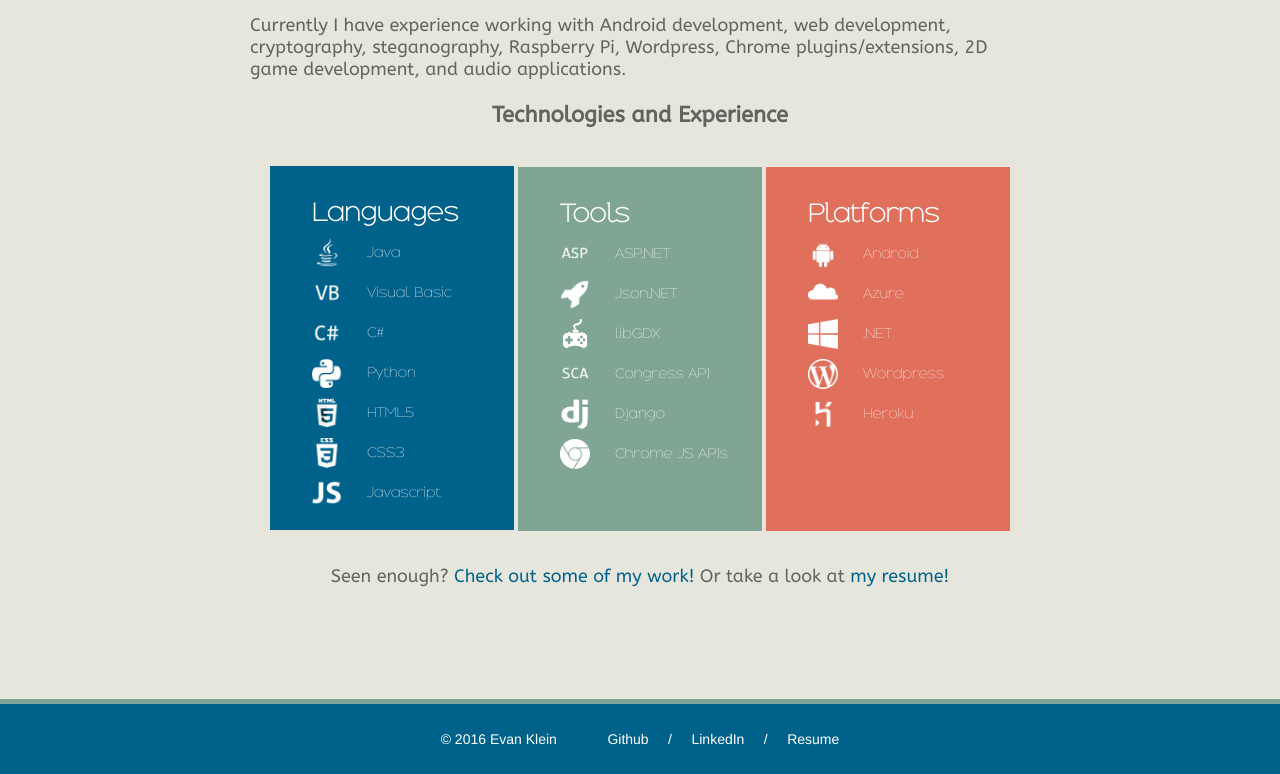
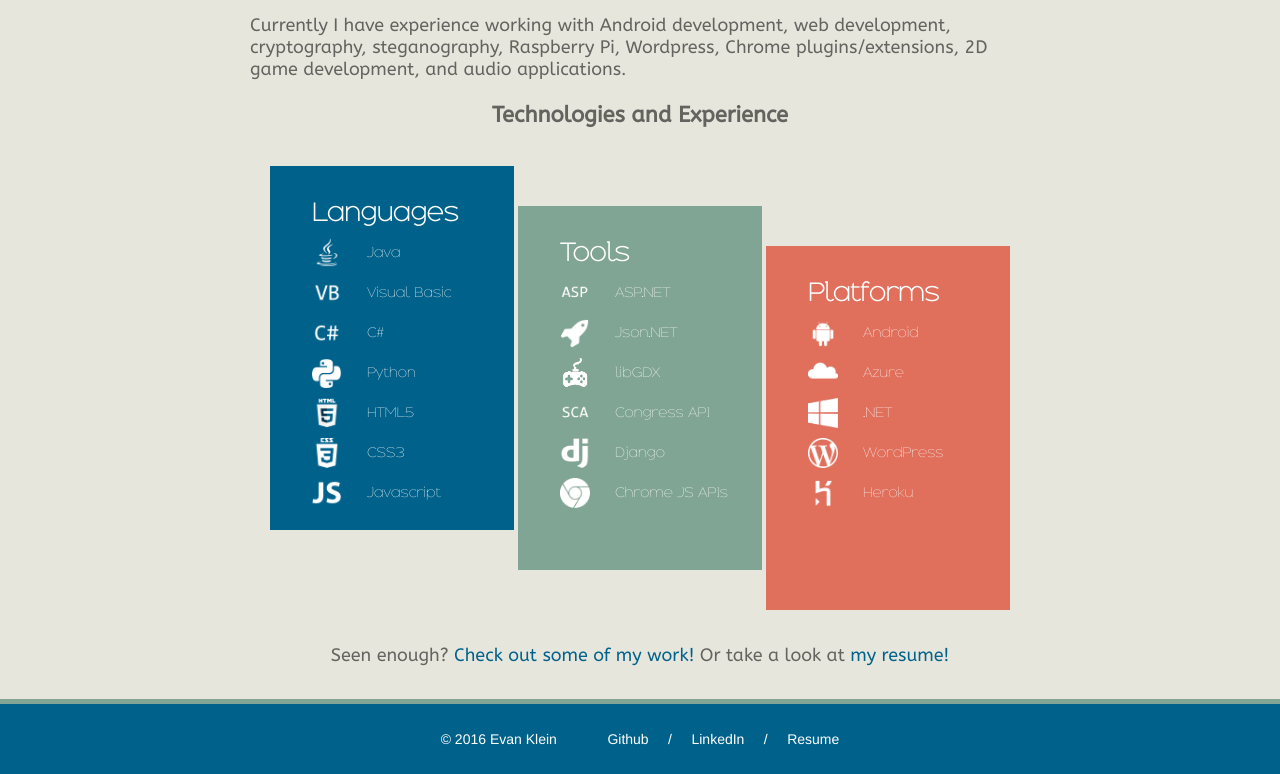
Before and after one commit to evklein/PersonalWebsite2016-2019, a Django app: page / in a window 1280 px wide. Shown: the part 499-1273 px from the top of the page. Run offline with Django 3.2, Linux system fonts and the light colour scheme; some web fonts are replaced.

Commit message:
some more spelling errors

```diff
--- a/Personal_Website/static/css/about.css
+++ b/Personal_Website/static/css/about.css
@@ -118,6 +118,14 @@ li p {
   padding-bottom: 0px;
 }
 
+.space {
+    display: block;
+    height: 30px;
+    line-height: 30px;
+    margin: 0 auto;
+    padding-right: 30px;
+    margin-bottom: 10px;
+}
 
 .push {
   padding-bottom: 90px;
--- a/html/about.html
+++ b/html/about.html
@@ -49,7 +49,7 @@
               <li><img src="{% static 'images/skills/sunlight_congress_api.png' %}">Congress API</li>
               <li><img src="{% static 'images/skills/django.png' %}">Django</li>
               <li><img src="{% static 'images/skills/javascript_chrome_apis.png' %}">Chrome JS APIs</li>
-              <li><img src="{% static 'images/skills/blanks.png' %}"></li>
+              <li><div class="space"></div></li>
             </div>
           </ul>
 
@@ -59,10 +59,10 @@
               <li><img src="{% static 'images/skills/android.png' %}">Android</li>
               <li><img src="{% static 'images/skills/azure.png' %}">Azure</li>
               <li><img src="{% static 'images/skills/dot_net.png' %}">.NET</li>
-              <li><img src="{% static 'images/skills/wordpress.png' %}">Wordpress</li>
+              <li><img src="{% static 'images/skills/wordpress.png' %}">WordPress</li>
               <li><img src="{% static 'images/skills/heroku.png' %}">Heroku</li>
-              <li><img src="{% static 'images/skills/blanks.png' %}"></li>
-              <li><img src="{% static 'images/skills/blanks.png' %}"></li>
+              <li><div class="space"></div></li>
+              <li><div class="space"></div></li>
             </div>
           </ul>
         </div>
```
